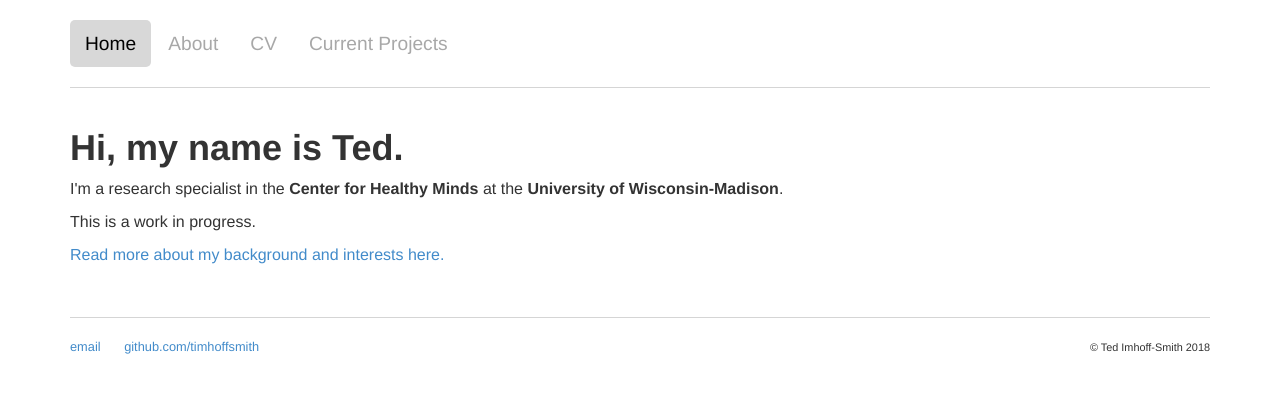
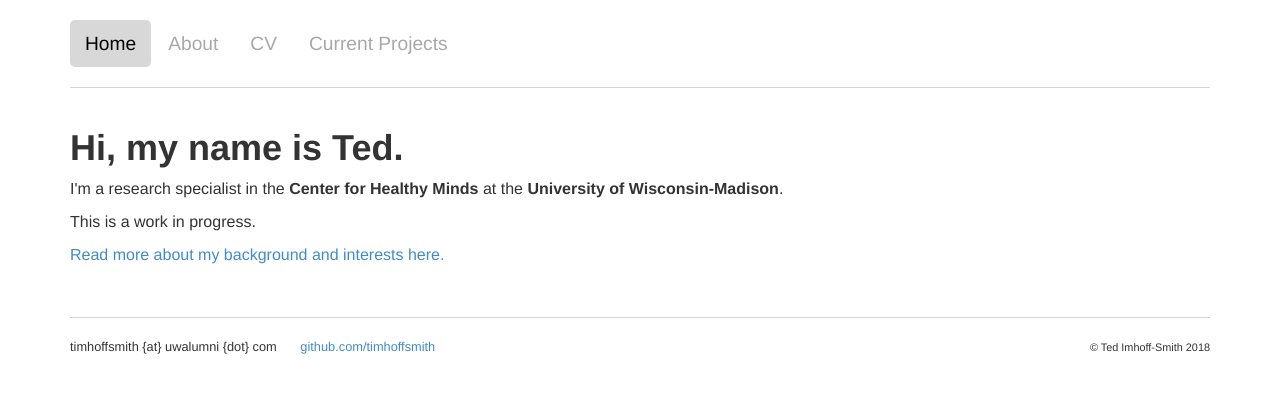
Before and after one commit to timhoffsmith/timhoffsmith.github.io, a Jekyll site: the page built from index.html, in a window 1280 px wide. Shown: the top 393 px of the page. Built offline with Jekyll 4.4.1, drawn with Linux system fonts in a browser that asks for light colours.

Commit message:
Update footer.html

```diff
--- a/_includes/footer.html
+++ b/_includes/footer.html
@@ -3,7 +3,7 @@
 
         <div class="col-sm-8">
             <ul>
-                <li><a href="mailto:timhoffsmith@uwalumni.com">email</a></li>
+                <li>timhoffsmith {at} uwalumni {dot} com</li>
                 <li><a href="https://github.com/timhoffsmith">github.com/timhoffsmith</a></li>
             </ul>
         </div>
```
